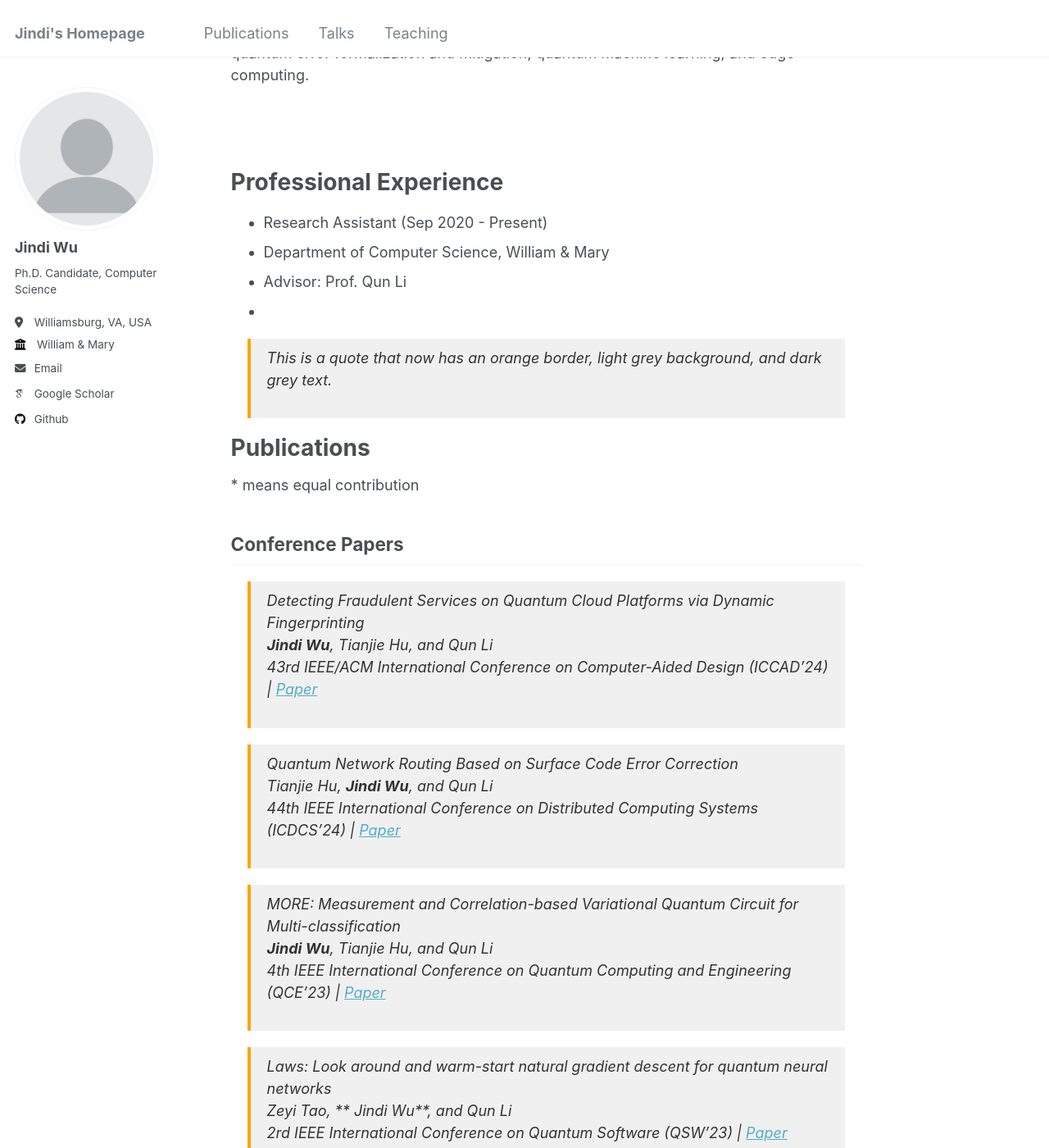
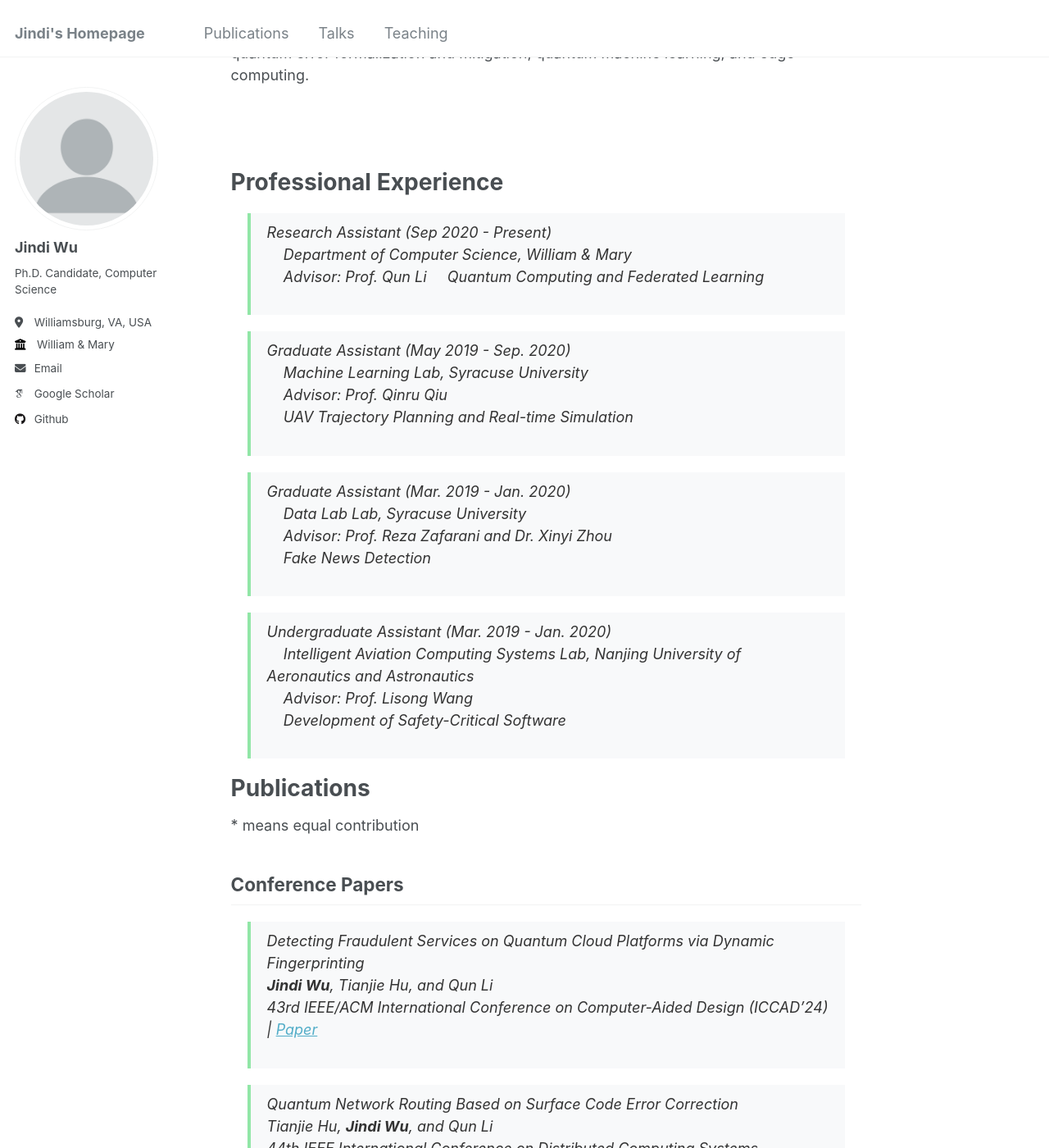
Before and after one commit to Jindi0/website, a Jekyll site: the page built from _pages/about.md, in a window 1280 px wide and 1400 px high, scrolled down 205 px. Shown: the whole window at 82% size. Built offline with Jekyll 4.4.1, drawn with Linux system fonts in a browser that asks for light colours; some web fonts are replaced.

Commit message:
Update about.md

```diff
--- a/_pages/about.md
+++ b/_pages/about.md
@@ -15,27 +15,49 @@ I am a fifth-year PhD candidate in the Department of Computer Science at [Willia
 Professional Experience
 ======
 
-- Research Assistant (Sep 2020 - Present)
-- Department of Computer Science, William & Mary
-- Advisor: Prof. Qun Li
--
-
 <style>
     blockquote {
-        border-left: 4px solid #ffa500; /* Orange border */
-        background-color: #f0f0f0; /* Light grey background */
+        border-left: 4px solid #0077b6; /* Orange border */
+        background-color: #f8f9fa; /* Light grey background */
         color: #333; /* Dark grey text color */
         padding: 10px 20px;
         margin: 20px;
     }
 </style>
 
-> This is a quote that now has an orange border, light grey background, and dark grey text.
+> Research Assistant (Sep 2020 - Present) <br>
+> &nbsp; &nbsp; Department of Computer Science, William & Mary <br>
+> &nbsp; &nbsp; Advisor: Prof. Qun Li
+> &nbsp; &nbsp; Quantum Computing and Federated Learning
 
+> Graduate Assistant (May 2019 - Sep. 2020) <br>
+> &nbsp; &nbsp; Machine Learning Lab, Syracuse University <br>
+> &nbsp; &nbsp; Advisor: Prof. Qinru Qiu <br>
+> &nbsp; &nbsp; UAV Trajectory Planning and Real-time Simulation
+
+> Graduate Assistant (Mar. 2019 - Jan. 2020) <br>
+> &nbsp; &nbsp; Data Lab Lab, Syracuse University <br>
+> &nbsp; &nbsp; Advisor: Prof. Reza Zafarani and Dr. Xinyi Zhou <br>
+> &nbsp; &nbsp; Fake News Detection
+
+> Undergraduate Assistant (Mar. 2019 - Jan. 2020) <br>
+> &nbsp; &nbsp; Intelligent Aviation Computing Systems Lab, Nanjing University of Aeronautics and Astronautics <br>
+> &nbsp; &nbsp; Advisor: Prof. Lisong Wang <br>
+> &nbsp; &nbsp; Development of Safety-Critical Software
 
 Publications
 ======
 \* means equal contribution
+
+<style>
+    blockquote {
+        border-left: 4px solid #92e6a7; /* Orange border */
+        background-color: #f8f9fa; /* Light grey background */
+        color: #333; /* Dark grey text color */
+        padding: 10px 20px;
+        margin: 20px;
+    }
+</style>
 
 Conference Papers
 ------
```
